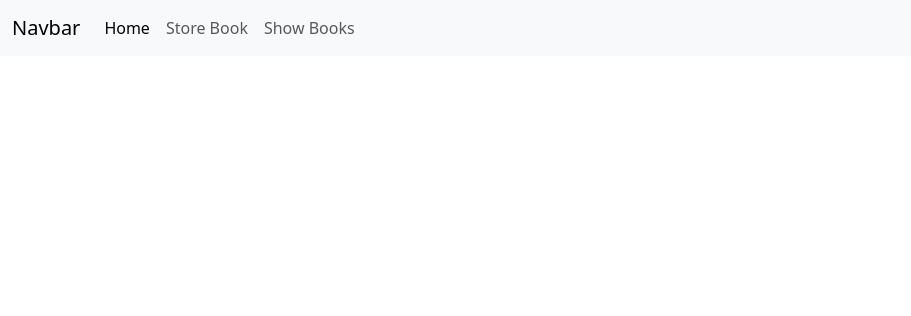
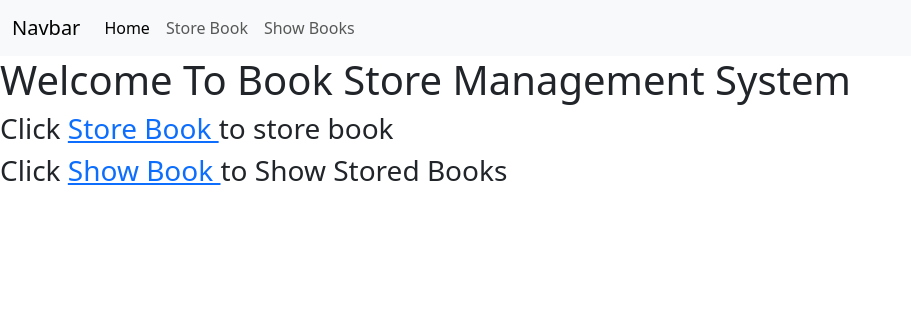
Before and after one commit to RAHUL573769/SimpleBookStoreManagement, a Django app: page / in a window 1280 px wide. Shown: the top 316 px of the page, without its empty margins (0-911 px from the left). Run offline with Django 4.2, Linux system fonts and the light colour scheme.

Commit message:
final commit

```diff
--- a/bookapp/templates/base.html
+++ b/bookapp/templates/base.html
@@ -49,7 +49,21 @@
       </div>
     </nav>
 
-    {% block content %} {% endblock content %}
+    {% block content %}
+    <h1>
+      Welcome To Book Store Management System
+
+      <h3>
+        Click
+        <a href="{% url 'store_book'%}"> Store Book </a>to store book
+      </h3>
+
+      <h3>
+        Click
+        <a href="{%url 'show_book'%}"> Show Book </a> to Show Stored Books
+      </h3>
+    </h1>
+    {% endblock content %}
 
     <script
       src="https://cdn.jsdelivr.net/npm/bootstrap@5.3.1/dist/js/bootstrap.bundle.min.js"
--- a/bookapp/urls.py
+++ b/bookapp/urls.py
@@ -7,5 +7,6 @@ urlpatterns = [
     path("", views.homepage, name="home"),
     path("storebook/", views.store_books, name="store_book"),
     path("showbook/", views.show_books, name="show_book"),
+    path("delete_book/<int:id>", views.delete_book, name="deletebook"),
     path("edit_book/<int:id>", views.edit_book, name="edit_book"),
 ]
--- a/bookapp/views.py
+++ b/bookapp/views.py
@@ -42,3 +42,8 @@ def edit_book(request, id):
             book.save()
             return redirect("show_book")
     return render(request, "store_book.html", {"form": form})
+
+
+def delete_book(request, id):
+    book = BookStoreModel.objects.get(pk=id).delete()
+    return redirect("show_book")
```
Also changed, not shown: bookapp/templates/show_book.html (+10 -1 lines), db.sqlite3.
